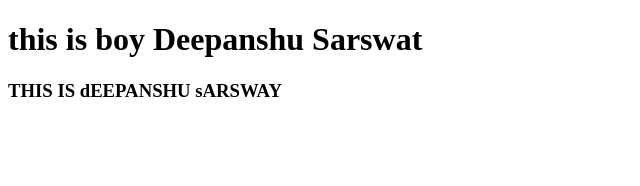
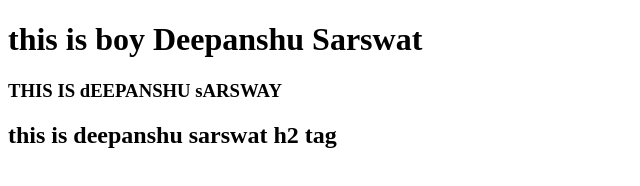
Before and after one commit to DeepanshuSarswat/MyClock, a plain HTML site: page index.html in a window 1280 px wide. Shown: the whole page, without its empty margins (0-640 px from the left). Drawn offline with Linux system fonts and the light colour scheme.

Commit message:
h2 added
update h2

```diff
--- a/index.html
+++ b/index.html
@@ -9,5 +9,6 @@
   <body>
     <h1>this is boy Deepanshu Sarswat</h1>
     <h3>THIS IS dEEPANSHU sARSWAY</h3>
+    <h2>this is deepanshu sarswat h2 tag</h2>
   </body>
 </html>
```
